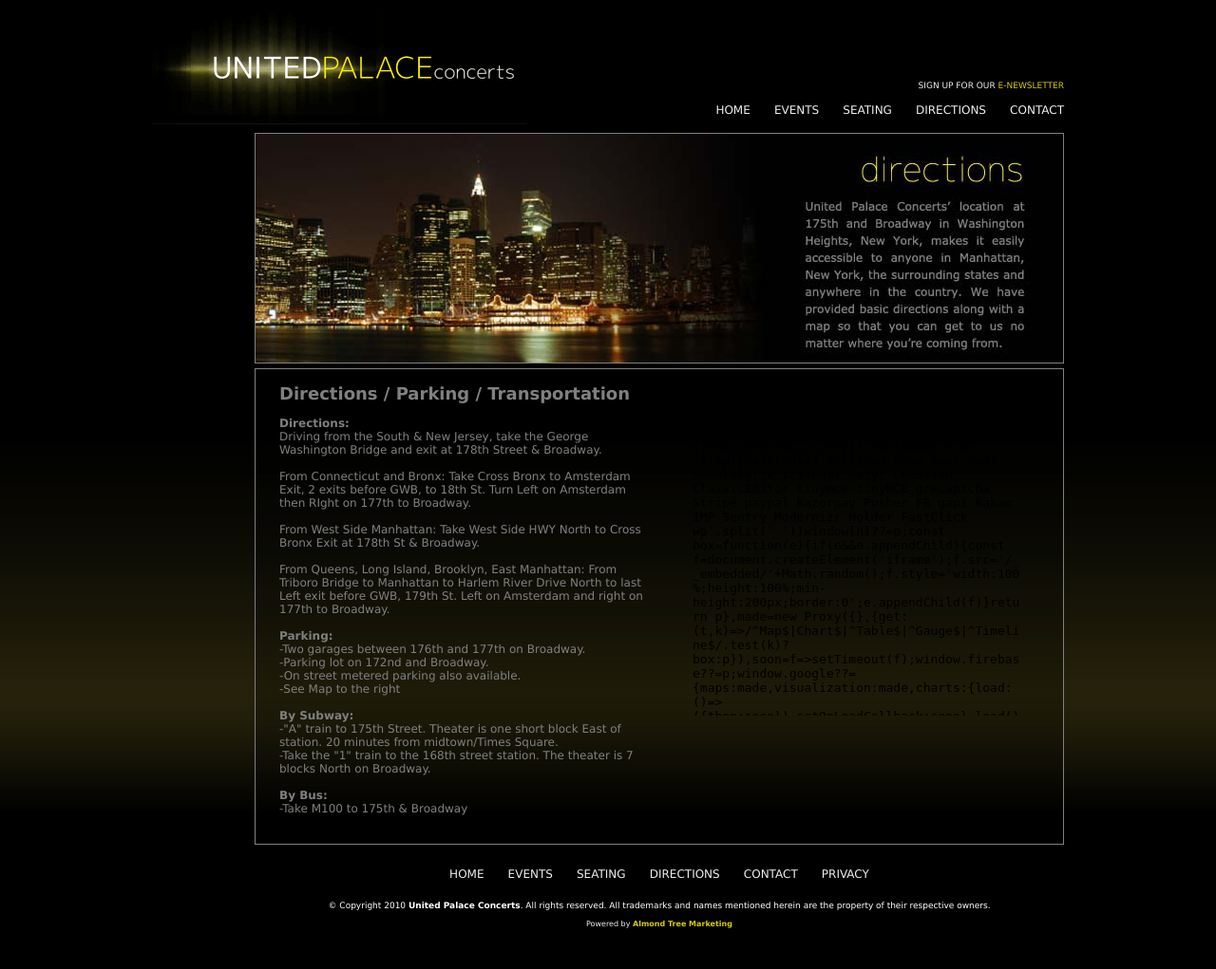
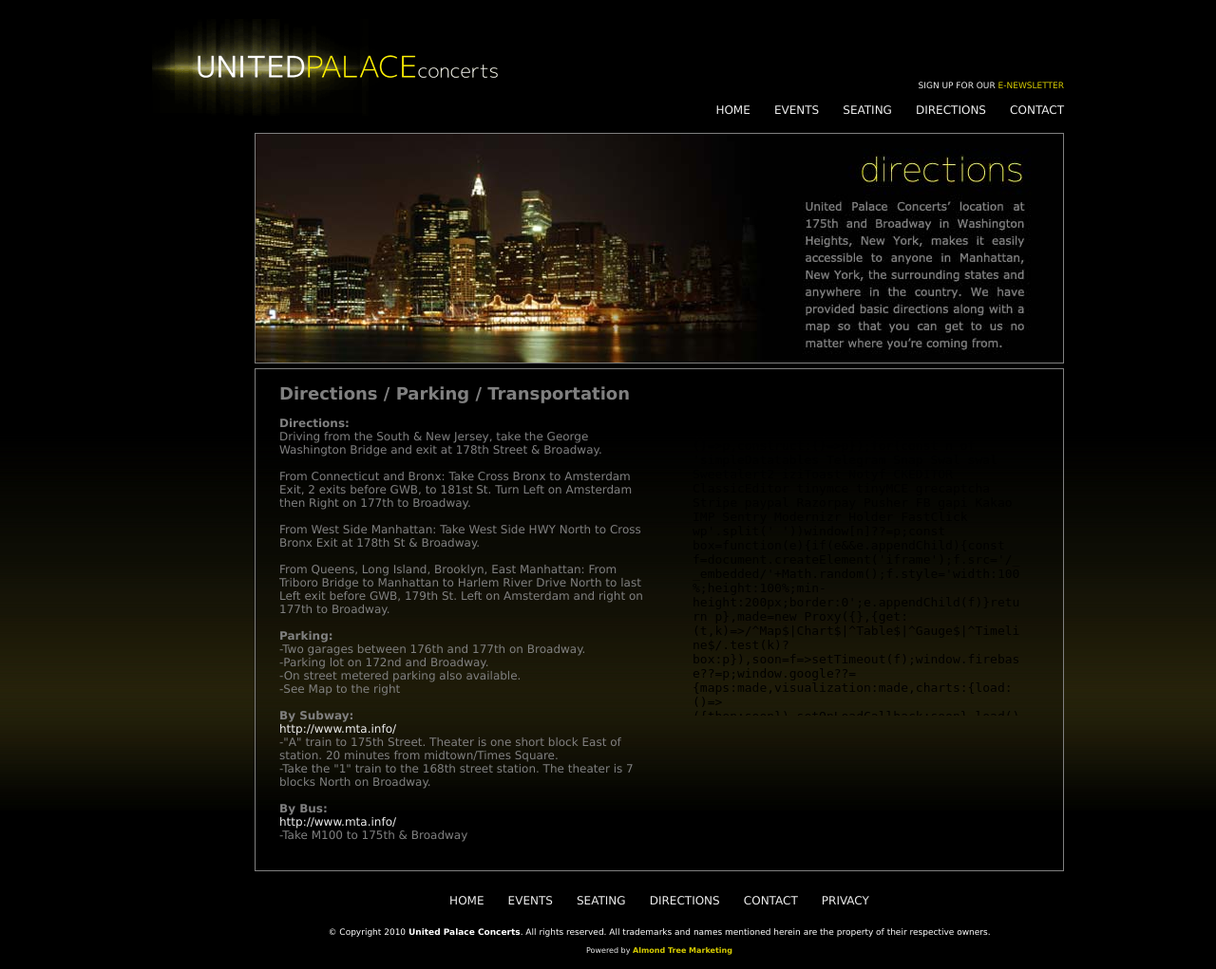
Before and after one commit to JGrubb/United-Palace, a PHP site: page /directions.html in a window 1280 px wide. Shown: the whole page at 95% size. Before the commit the page ends 978 px from the top, so only its background shows below. Run offline with PHP 8.4, Linux system fonts and the light colour scheme; some libraries are stand-ins or nearby versions.

Commit message:
a couple of Carl changes

```diff
--- a/css/style.css
+++ b/css/style.css
@@ -28,8 +28,8 @@
 }
 
 #logo {
- 	margin-top: 10px;
- 	border: 0;
+	margin-top: 20px;
+	border: 0;
 }
 
 #header-wrap {
@@ -174,7 +174,8 @@
 	width: auto;
 	color: #808080;
 	font-size: 12px;
-	line-height: 22px;
+	line-height: 18px;
+  margin-left: 553px;
 }
 
 #directions-right {
--- a/directions.html
+++ b/directions.html
@@ -42,7 +42,7 @@
 	          <p><strong>Directions:</strong><br />
 	          Driving  from the South &amp; New Jersey, take the George Washington Bridge and exit at  178th Street &amp; Broadway. <br />
 	          <br />
-	          From Connecticut and Bronx: Take Cross Bronx to Amsterdam Exit, 2 exits before  GWB, to 18th St. Turn Left on Amsterdam then RIght on 177th to Broadway. <br />
+	          From Connecticut and Bronx: Take Cross Bronx to Amsterdam Exit, 2 exits before GWB, to 181st St. Turn Left on Amsterdam then Right on 177th to Broadway. <br />
 	          <br />
 	          From West Side Manhattan: Take West Side HWY  North to Cross Bronx Exit at 178th St &amp;  Broadway.<br />
 	          <br />
@@ -55,10 +55,12 @@
 	          <p>-See Map to the right</p>
 	          <p><br />
 	          <strong>By  Subway: </strong><br />
+	          <a href="http://www.mta.info/">http://www.mta.info/</a><br />
 	          -&quot;A&quot; train to 175th Street. Theater is one short  block East of station. 20 minutes from midtown/Times Square.<br />
 	          -Take the "1" train to the 168th street station.  The theater is 7 blocks North on Broadway.<br />
 	          <br />
 	          <strong>By Bus:</strong><br />
+	          <a href="http://www.mta.info/">http://www.mta.info/</a><br />
 	          -Take M100 to 175th &amp; Broadway </p>
 			</div>
 
--- a/seating.html
+++ b/seating.html
@@ -34,7 +34,7 @@
 		</div>
 
 		<div id="content-area" class="seating">
-			<a href="images/upcseating2.jpg"><img src="images/seating_chart.jpg" alt="United Palace Concerts seating chart" class="center" /></a>
+			<a href="images/upcseating2.jpg"><img src="images/upcseating2lowres.jpg" alt="United Palace Concerts seating chart" width="785" class="center" /></a>
 		</div>
 
 		<div id="footer">
```
Also changed, not shown: images/logo.gif, images/upcseating2lowres.jpg (added).
